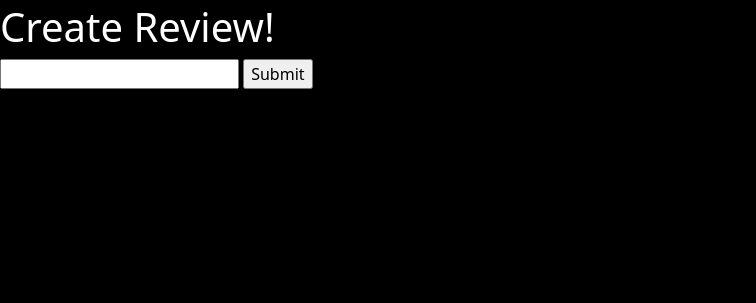
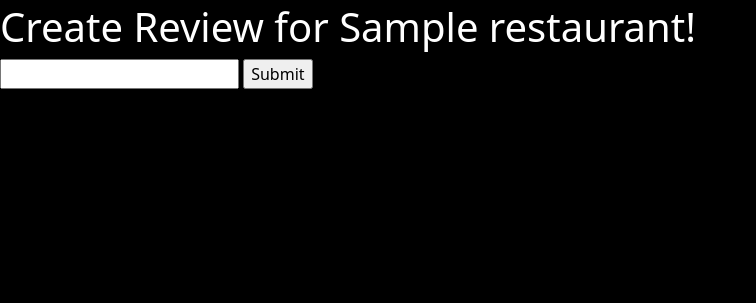
Before and after one commit to Code-Institute-Submissions/darylkangjh-EatRank, a Flask app: template templates/reviews/create_review.html in a window 1280 px wide. Shown: the part 80-383 px from the top of the page, without its empty margins (0-756 px from the left). Run offline with Flask 2, Linux system fonts and the light colour scheme; the template is opened without the code that fills it: most values are stand-ins (such as "Sample title", 1, 10 or a date in 2020).

Commit message:
added link to create_review route and pass restaurant._id over - success

```diff
--- a/app.py
+++ b/app.py
@@ -32,15 +32,18 @@ def index():
 
 #  REVIEW  ROUTES
 # CREATE REVIEW ROUTE
-@app.route('/create_review/<restaurant_id>', methods=["GET", "POST"])
-def create_review(restaurant_id):
+@app.route('/create_review/<task_id>', methods=["GET", "POST"])
+def create_review(task_id):
     if request.method == "POST":
         restaurant = request.form.get("restaurant")
         db_review.insert({
             'restaurant': restaurant
         })
         return redirect(url_for('index'))
-    return render_template('reviews/create_review.html')
+    restaurant_edit = db_restaurant.find_one({
+      "_id":ObjectId(task_id)
+    })
+    return render_template('reviews/create_review.html', restaurant=restaurant_edit)
 # UPDATE REVIEW ROUTE
 @app.route('/update_review/<task_id>', methods=["GET", "POST"])
 def update_review(task_id):
--- a/templates/restaurants/show_restaurants.html
+++ b/templates/restaurants/show_restaurants.html
@@ -31,7 +31,7 @@
                         <p>
                         {{item.description}}
                     </p>
-                    <a href="{{ url_for ('create_review', restaurant_id=item._id)}}" class="btn btn-success">Give review</a>
+                    <a href="{{ url_for ('create_review', task_id=item._id)}}" class="btn btn-success">Give review</a>
                     </div>
                 </div>
 
--- a/templates/reviews/create_review.html
+++ b/templates/reviews/create_review.html
@@ -1,7 +1,7 @@
 {% extends 'base.html' %}
 
 {% block content %}
-    <h1>Create Review!</h1>
+    <h1>Create Review for {{restaurant.restaurant }}!</h1>
     <form method="POST">
         <input type="text" name="restaurant">
         <input type="submit" value="Submit">
```
